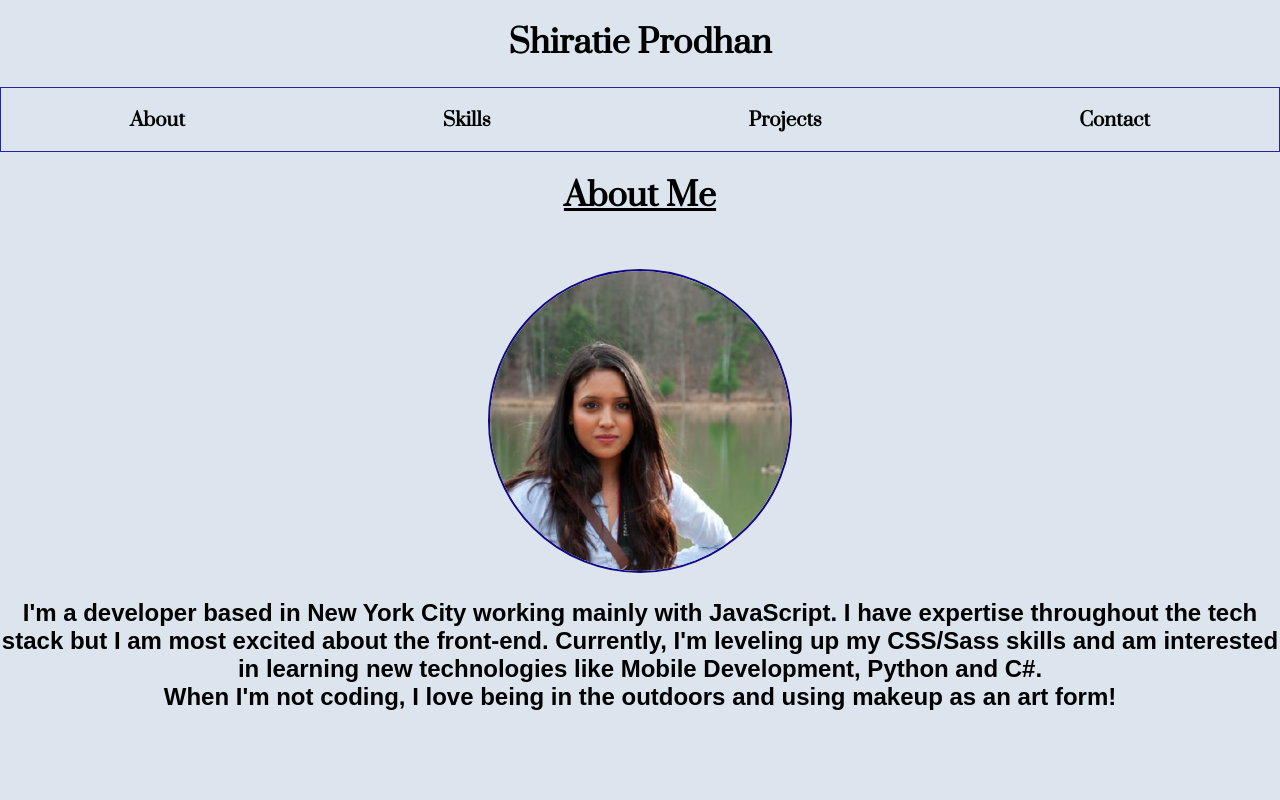
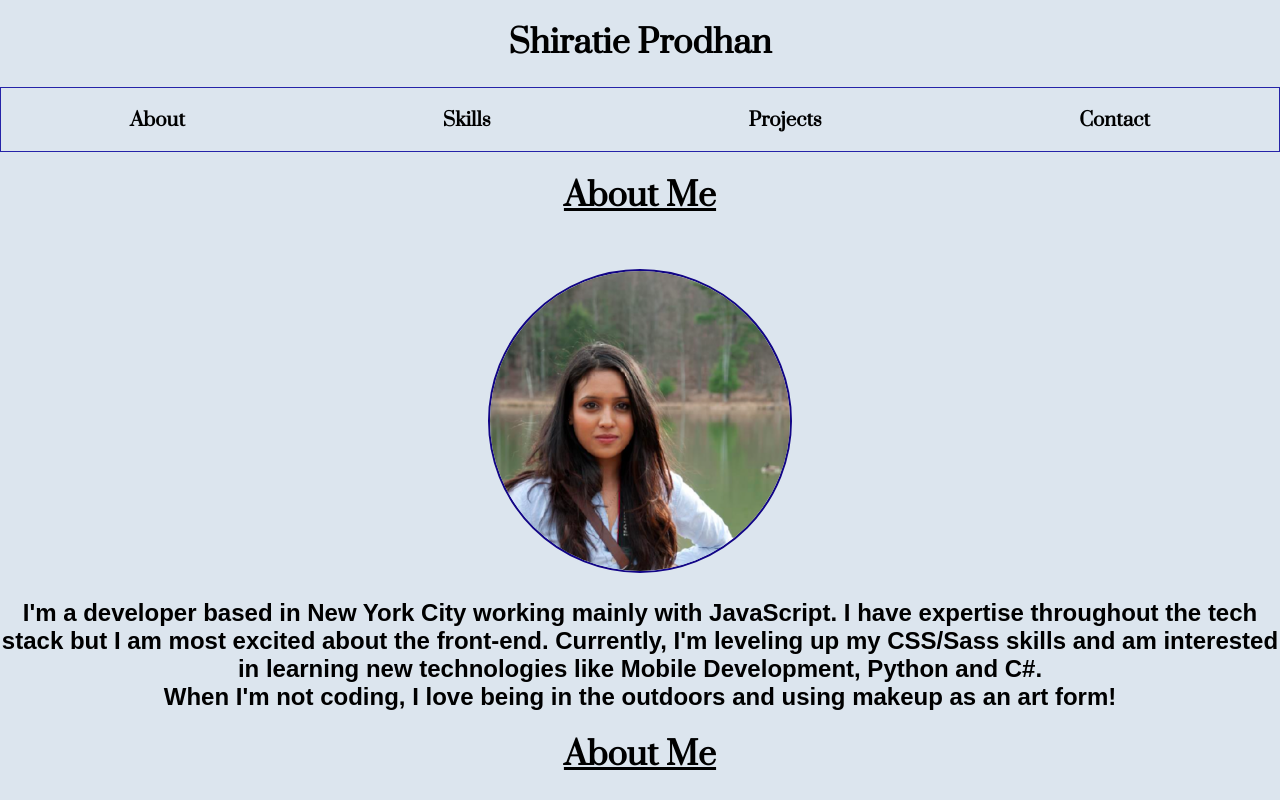
Before and after one commit to shiratiee/personal-website, a React (Create React App) app: page /About in a window 1280 px wide. Shown: the top 800 px of the page. Built offline with nearby package versions, Linux system fonts and the light colour scheme; a web font is replaced by a local one.

Commit message:
changing routes

```diff
--- a/src/App.js
+++ b/src/App.js
@@ -17,8 +17,8 @@ class App extends Component {
       <Router history={history}>
       <div className="App">
       <Navbar/>
-        <Route exact path="/" component={About} />
-        <Route exact path="/About" component={About} />
+        <Route path="/" component={About} />
+        <Route path="/About" component={About} />
         <Route exact path="/skills" component={Skills} />
         <Route exact path="/projects" component={Projects} />
         <Route exact path="/contact" component={Contact} />
```
